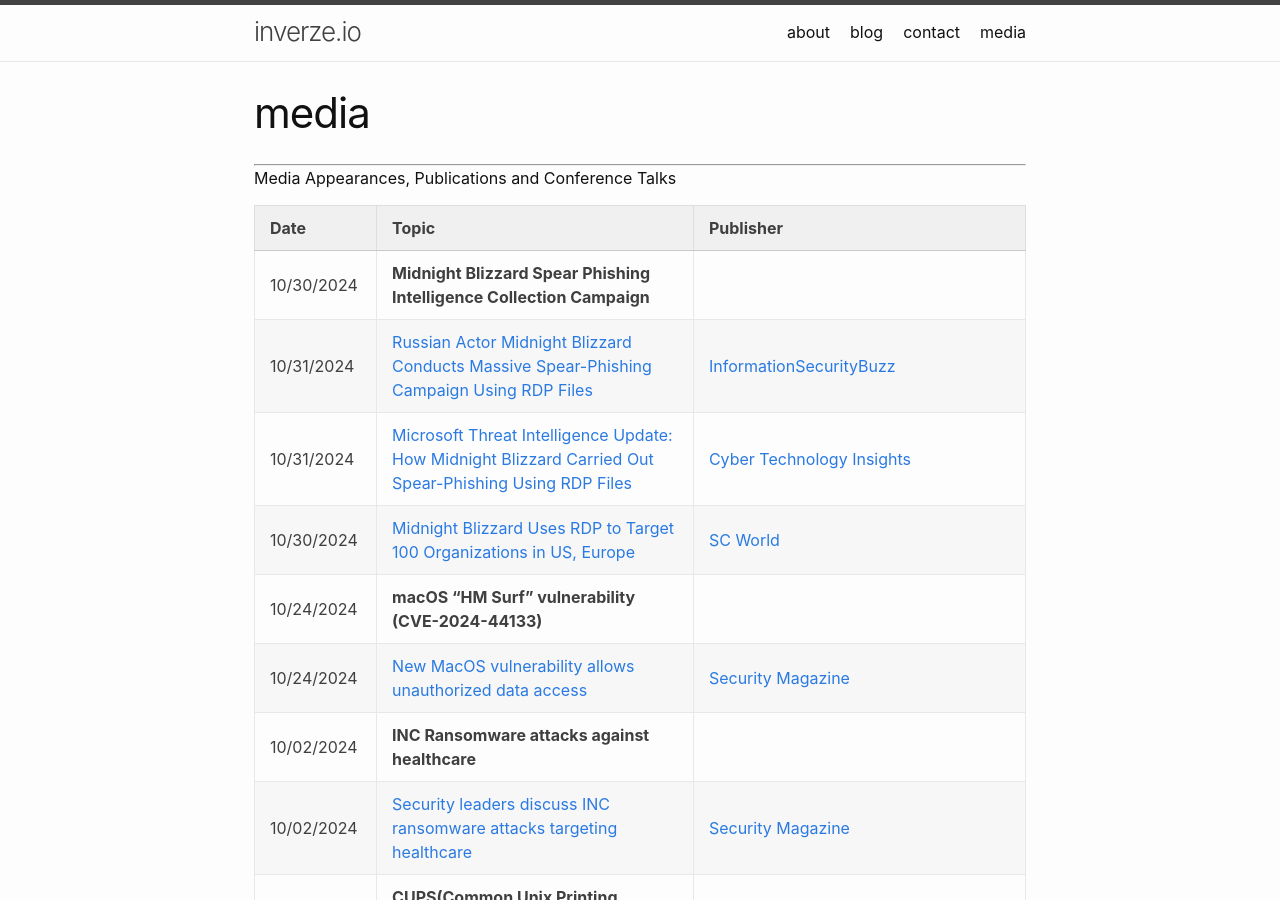
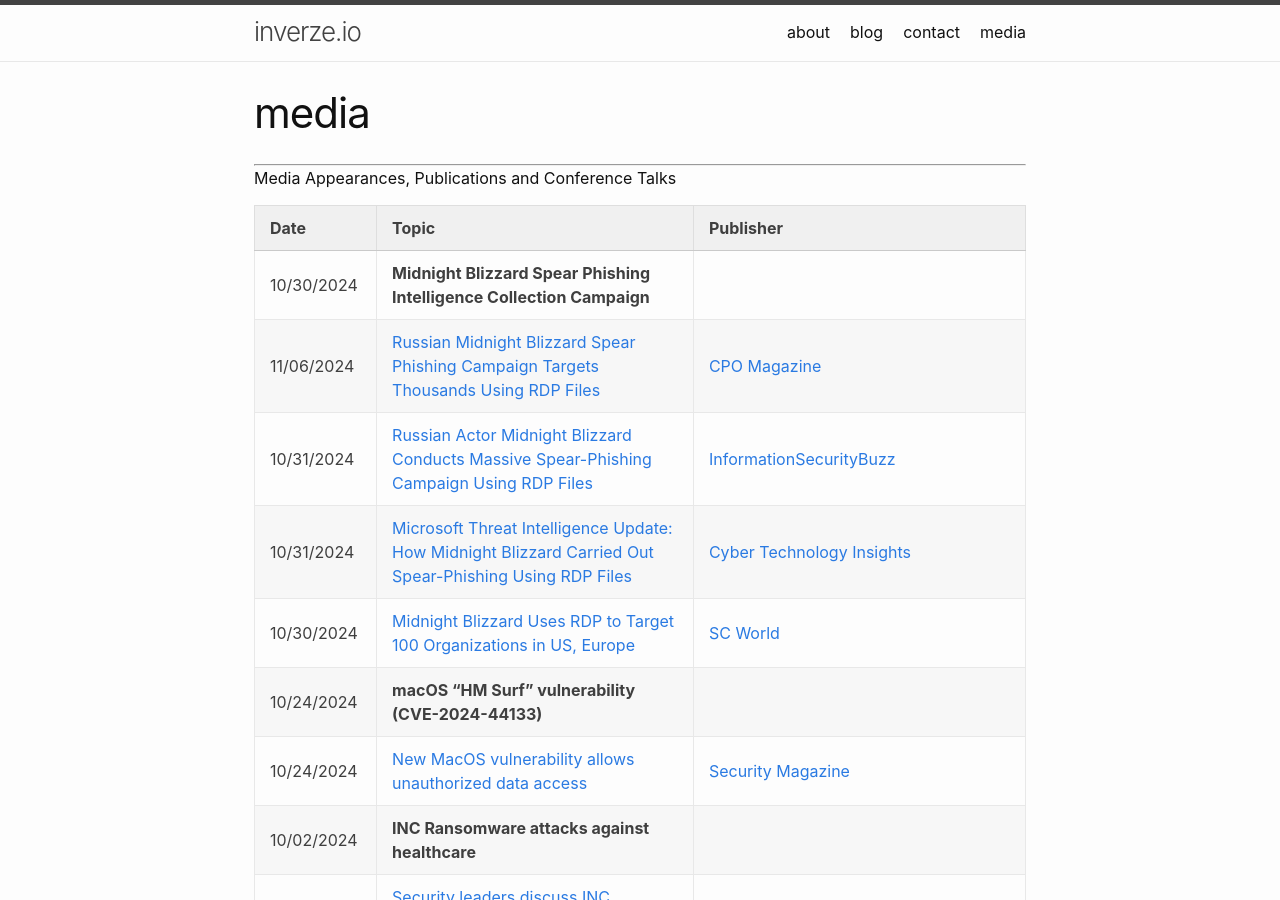
Before and after one commit to inverzeio/blog, a Jekyll site: the page built from media.md, in a window 1280 px wide and 900 px high. Built offline with Jekyll 4.4.1, drawn with Linux system fonts in a browser that asks for light colours.

Commit message:
Update media.md

```diff
--- a/media.md
+++ b/media.md
@@ -10,6 +10,7 @@
 | Date | Topic | Publisher |
 | ------------- | :------------- | :------------- |
 | 10/30/2024 | **Midnight Blizzard Spear Phishing Intelligence Collection Campaign** ||
+| 11/06/2024 | [Russian Midnight Blizzard Spear Phishing Campaign Targets Thousands Using RDP Files](https://www.cpomagazine.com/cyber-security/russian-midnight-blizzard-spear-phishing-campaign-targets-thousands-using-rdp-files/) | [CPO Magazine](https://www.cpomagazine.com/) |
 | 10/31/2024 | [Russian Actor Midnight Blizzard Conducts Massive Spear-Phishing Campaign Using RDP Files](https://informationsecuritybuzz.com/russian-actor-midnight-blizzard-conducts-massive-spear-phishing-campaign-using-rdp-files/) | [InformationSecurityBuzz](https://informationsecuritybuzz.com) |
 | 10/31/2024 | [Microsoft Threat Intelligence Update: How Midnight Blizzard Carried Out Spear-Phishing Using RDP Files](https://cybertechnologyinsights.com/aiops/microsoft-threat-intelligence-update-how-midnight-blizzard-carried-out-spear-phishing-using-rdp-files/) | [Cyber Technology Insights](https://cybertechnologyinsights.com) |
 | 10/30/2024 | [Midnight Blizzard Uses RDP to Target 100 Organizations in US, Europe](https://www.scworld.com/news/midnight-blizzard-uses-rdp-to-target-100-organizations-in-us-and-europe) | [SC World](https://www.scworld.com) |
```
